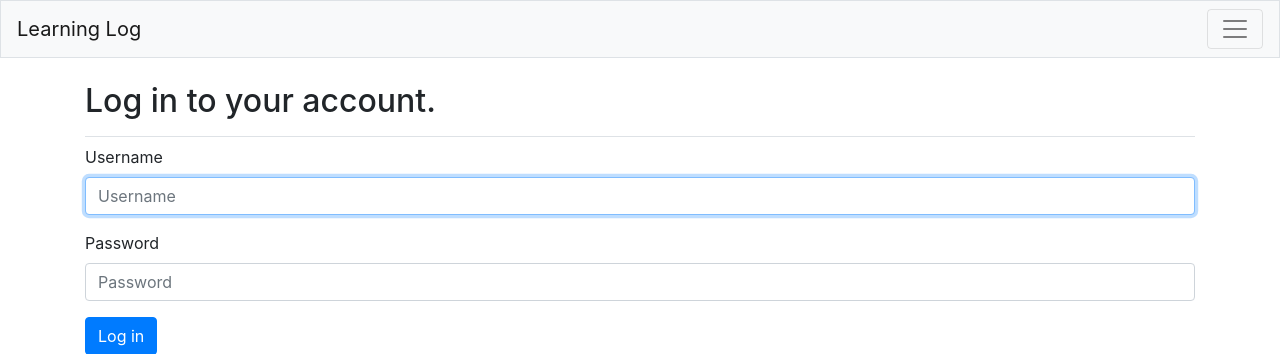
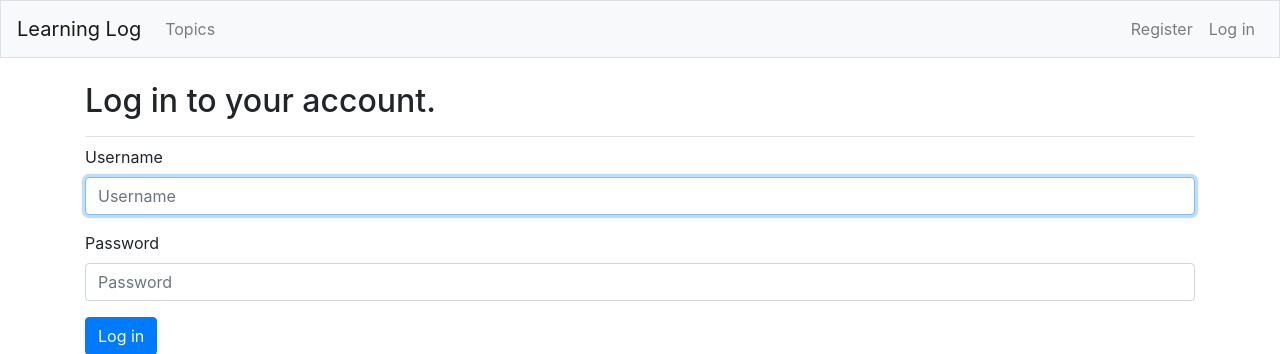
Before and after one commit to jmdeguzman/Learning-Logs, a Django app: page /users/login/?next=/edit_entry/1/ in a window 1280 px wide. Shown: the top 354 px of the page. Run offline with Django 3.2, Linux system fonts and the light colour scheme; some libraries are stand-ins or nearby versions.

Commit message:
Ready for deploymemnt to heroku.

```diff
--- a/learning_logs/templates/learning_logs/base.html
+++ b/learning_logs/templates/learning_logs/base.html
@@ -13,7 +13,7 @@
 </head>
 
 <body>
-  <nav class="navbar navabar-expand-md navbar-light bg-light mb-4 border">
+  <nav class="navbar navbar-expand-md navbar-light bg-light mb-4 border">
 
     <a class="navbar-brand" href="{% url 'learning_logs:index' %}">Learning Log</a>
 
```
